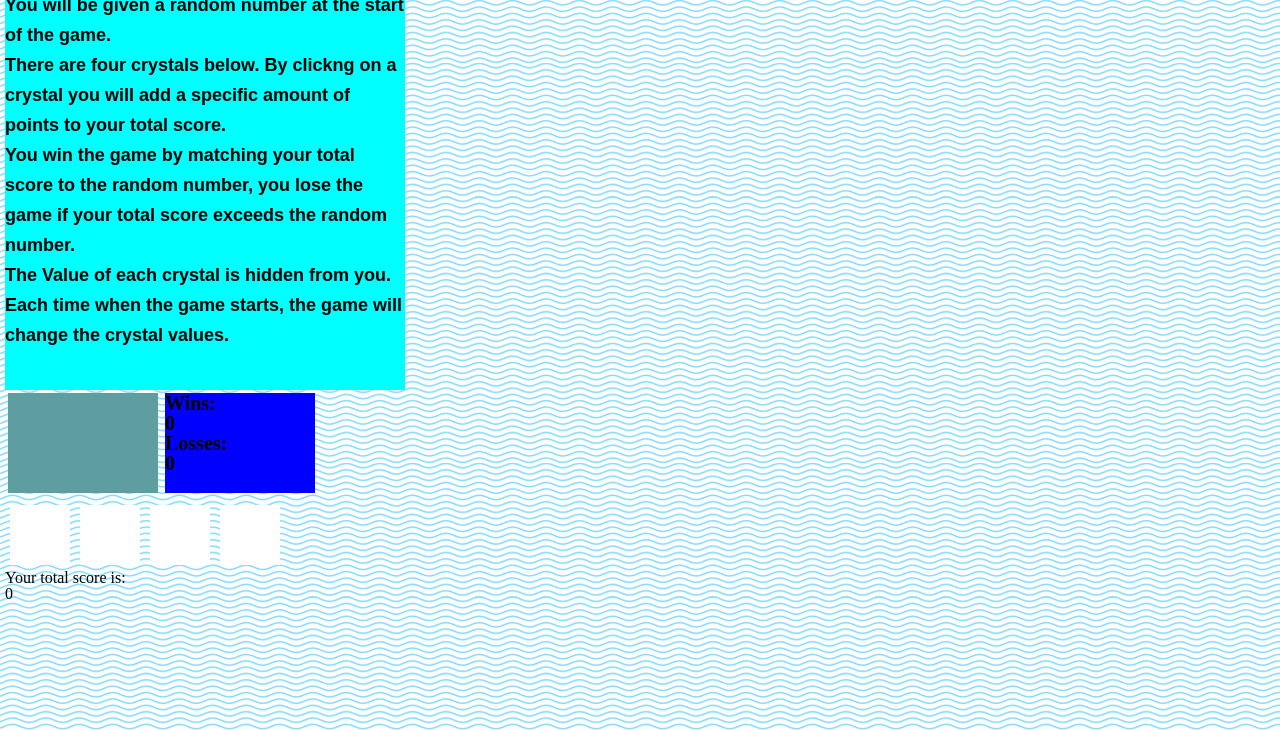
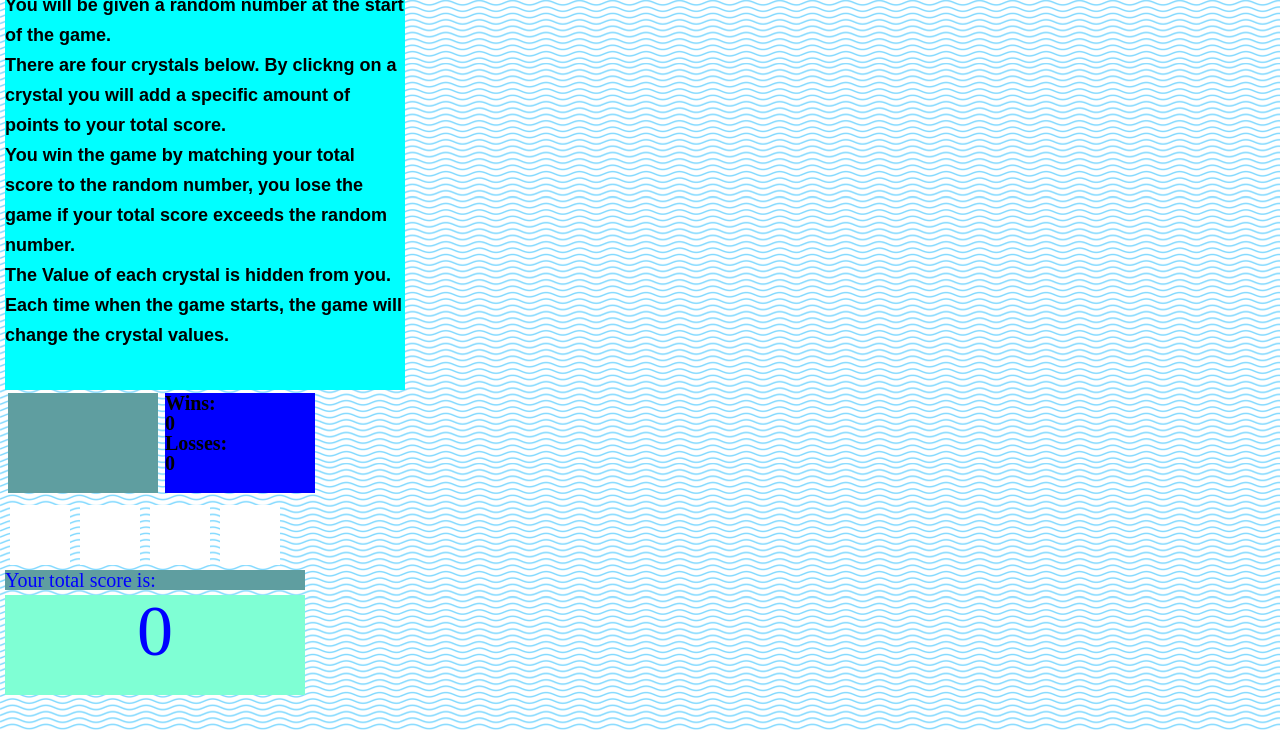
Before and after one commit to phil4lif/crystal-collector, a plain HTML site: page index.html in a window 1280 px wide. Shown: the part 70-800 px from the top of the page. Drawn offline with nearby package versions, Linux system fonts and the light colour scheme.

Commit message:
finishes stylesheet

```diff
--- a/assets/css/style.css
+++ b/assets/css/style.css
@@ -66,3 +66,20 @@ body {
     background-color: white;
     float:left;
 }
+
+.totalscore{
+    background-color:cadetblue;
+    color:blue;
+    font-size: 20px;
+    width: 300px;
+}
+
+.score {
+    background-color: aquamarine;
+    color: blue;
+    font-size: 72px;
+    height:100px;
+    width:300px;
+    margin-top: 5px;
+    text-align: center;
+}
--- a/index.html
+++ b/index.html
@@ -36,7 +36,7 @@
 
 </div>
 <div class = "crystalholder">
-<div class="crystal"></div><div class="crystal"></div><div class="crystal"></div><div class="crystal"></div>
+<div class="crystal crystalone"></div><div class="crystal crystaltwo"></div><div class="crystal crystalthree"></div><div class="crystal crystalfour"></div>
 </div>
 <div class="totalscore">Your total score is:</div>
 
```
